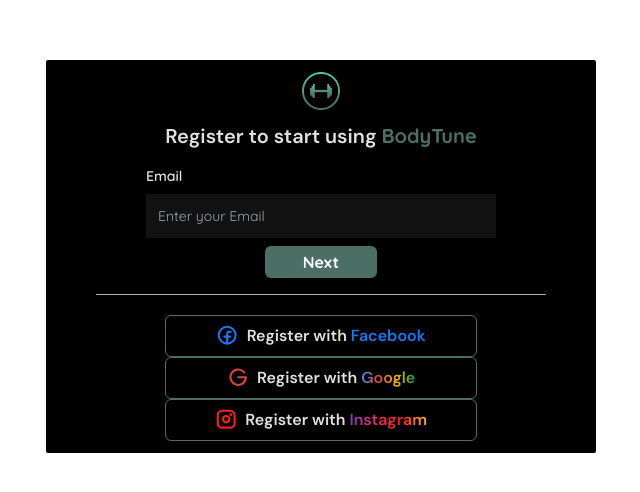
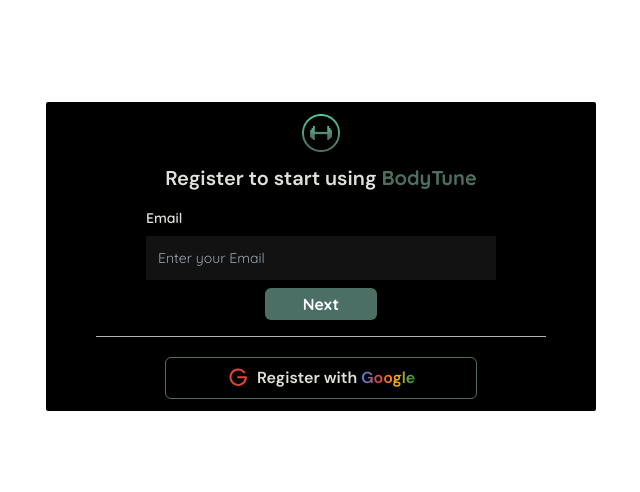
Before and after one commit to Inosensey/BodyTune, a Next.js app: page /register in a window 1280 px wide. Shown: the part 144-636 px from the top of the page, without its empty margins (319-959 px from the left). Built offline with nearby package versions, Linux system fonts and the light colour scheme.

Commit message:
Temporarily removed some third-party login options; added provider prop for Google authentication.

```diff
--- a/components/authComponents/signUp/SignUp.tsx
+++ b/components/authComponents/signUp/SignUp.tsx
@@ -9,17 +9,17 @@ import { signUpWithEmail } from "@/actions/authActions";
 // Components
 import ThirdPartyLogin from "@/components/authComponents/ThirdPartyLogin";
 import FirstStep from "./steps/FirstStep";
+import SecondStep from "./steps/SecondStep";
+import ThirdStep from "./steps/ThirdStep";
 import ProgressBar from "./ProgressBar";
 
 // Loading Components
 import LoadingPopUp from "@/components/reusableComponent/LoadingAnimation/LoadingPopUp";
 
 // Icons
-import PhFacebookLogoBold from "@/icons/PhFacebookLogoBold";
+// import PhFacebookLogoBold from "@/icons/PhFacebookLogoBold";
 import PhGoogleLogoBold from "@/icons/PhGoogleLogoBold";
-import PhInstagramLogoBold from "@/icons/PhInstagramLogoBold";
-import SecondStep from "./steps/SecondStep";
-import ThirdStep from "./steps/ThirdStep";
+// import HugeiconsNewTwitter from "@/icons/HugeiconsNewTwitter";
 
 // Types
 import { registerInputType, stepsValidation } from "@/types/inputTypes";
@@ -59,7 +59,7 @@ const SignUp = () => {
   const [registerInput, setRegisterInput] = useState<registerInputType>(
     registerInputInitials
   );
-  const [isSubmitting, setIsSubmitting] = useState<boolean>(false)
+  const [isSubmitting, setIsSubmitting] = useState<boolean>(false);
   const [progress, setProgress] = useState<number>(0);
   const [stepValidation, setStepValidation] = useState<stepsValidation>(
     stepValidationInitials
@@ -81,7 +81,6 @@ const SignUp = () => {
   };
 
   const handleSubmit = (event: React.FormEvent<HTMLFormElement>) => {
-
     if (!stepValidation.isFourthStepValid) {
       event.preventDefault();
     }
@@ -89,7 +88,7 @@ const SignUp = () => {
 
   // useEffect
   useEffect(() => {
-    if(state.success !== null || state.error !== null) {
+    if (state.success !== null || state.error !== null) {
       setIsSubmitting(false);
       console.log(state);
     }
@@ -193,7 +192,7 @@ const SignUp = () => {
             />
             <div className="mt-5 flex flex-col items-center gap-3">
               <div className="phone:w-7/12 min-w-[290px] flex-col items-center gap-3">
-              <div className="phone:w-full">
+                {/* <div className="phone:w-full">
                   <ThirdPartyLogin
                     testId="facebook-third-party-login"
                     Icon={PhFacebookLogoBold}
@@ -201,8 +200,9 @@ const SignUp = () => {
                     buttonName="Facebook"
                     backgroundColor="#1877F2"
                     textBackground="linear-gradient(90deg, #1877F2, #1877F2)"
+                    provider="facebook"
                   />
-              </div>
+                </div> */}
                 <div className="phone:w-full">
                   <ThirdPartyLogin
                     testId="google-third-party-login"
@@ -211,25 +211,30 @@ const SignUp = () => {
                     buttonName="Google"
                     backgroundColor="#DB4437"
                     textBackground="linear-gradient(90deg, #4285F4, #DB4437, #F4B400, #0F9D58)"
+                    provider="google"
                   />
                 </div>
-              <div className="phone:w-full">
+                {/* <div className="phone:w-full">
                   <ThirdPartyLogin
                     testId="instagram-third-party-login"
-                  Icon={PhInstagramLogoBold}
-                  action="Register with"
-                  buttonName="Instagram"
-                  backgroundColor="#FD1D1D"
-                  textBackground="linear-gradient(90deg, #833AB4, #E1306C, #FD1D1D, #FCAF45)"
+                    Icon={HugeiconsNewTwitter}
+                    action="Login with"
+                    buttonName="Twitter(X)"
+                    backgroundColor="#1DA1F2" // Twitter's brand blue color
+                    textBackground="linear-gradient(90deg, #1DA1F2, #1DA1F2)"
+                    provider="twitter"
                   />
-              </div>
+                </div> */}
               </div>
             </div>
           </>
         )}
       </div>
 
-    <LoadingPopUp isLoading={isSubmitting} message="Setting up your profile... 🏋️‍♀️ Your fitness journey begins in just a moment!" />
+      <LoadingPopUp
+        isLoading={isSubmitting}
+        message="Setting up your profile... 🏋️‍♀️ Your fitness journey begins in just a moment!"
+      />
     </>
   );
 };
```
Lines whose indentation alone changed are shown as unchanged.
